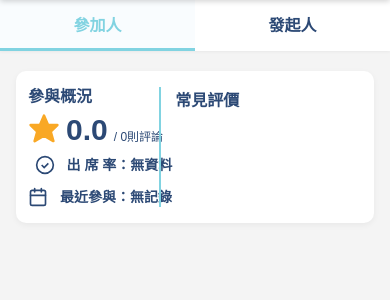
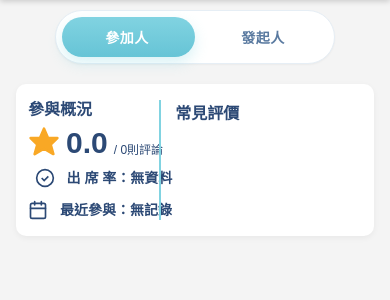
Before and after one commit to jialing1230/Sport-project, a Flask app: page /review_templates in a window 390 px wide. Shown: the part 70-370 px from the top of the page. Run offline with Flask 3, Linux system fonts and the light colour scheme; data that the repository does not hold is empty.

Commit message:
fix: 修改會員頁響應式排版 fix: 修改評價紀錄上方切換樣式

```diff
--- a/app/templates/review_templates.html
+++ b/app/templates/review_templates.html
@@ -48,32 +48,72 @@
         }
 
 
+        /* 讓 tab 區塊長得像膠囊 segmented control */
         .tab-switch {
-            display: flex;
-            justify-content: center;
-            background-color: #fff;
-            box-shadow: 0 1px 3px rgba(0, 0, 0, 0.05);
+        position: relative;                 /* 讓底片能絕對定位 */
+        display: flex;
+        gap: 6px;                           /* 兩顆按鈕的間距 */
+        justify-content: center;
+        max-width: 320px;                   /* 集中視覺焦點 */
+        margin: 10px auto 12px;             /* 和上方標題留一點距離 */
+        padding: 6px;                       /* 膠囊內側留白 */
+        border: 1px solid #e6eef5;
+        border-radius: 999px;
+        background: #ffffff;
+        box-shadow: 0 1px 2px rgba(0,0,0,0.04);
         }
 
-        .tab-btn {
-            flex: 1;
-            padding: 12px 0;
-            text-align: center;
-            font-weight: bold;
-            font-size: 16px;
-            color: #2c4975;
-            background: none;
-            border: none;
-            border-bottom: 3px solid transparent;
-            cursor: pointer;
-            transition: all 0.2s ease;
+        /* 背後的「高亮底片」；預設在左邊（參加人） */
+        .tab-switch::before {
+        content: "";
+        position: absolute;
+        top: 6px;
+        left: 6px;
+        width: calc(50% - 6px);             /* 兩半分 */
+        height: calc(100% - 12px);
+        border-radius: 999px;
+        background: linear-gradient(180deg, #81d3e1, #66c4d6);
+        box-shadow: 0 6px 14px rgba(129,211,225,0.30);
+        transition: transform .25s ease;    /* 滑動動畫 */
+        z-index: 0;                         /* 在文字下方 */
         }
 
-        .tab-btn.active {
-            border-bottom: 3px solid #81d3e1;
-            color: #81d3e1;
-            background-color: #f9fcfe;
+        /* 當右邊（發起人）是 active，就把底片滑到右邊 */
+        /* 只用 CSS :has()，不改你的 JS/HTML */
+        .tab-switch:has(#tab-organizer.active)::before {
+        transform: translateX(100%);
         }
+
+        /* 兩顆按鈕的共同樣式（不再用底線） */
+        .tab-btn {
+        position: relative;
+        z-index: 1;                         /* 文字在底片上層 */
+        flex: 1;
+        padding: 10px 0;
+        text-align: center;
+        font-weight: 700;
+        font-size: 15px;
+        letter-spacing: .5px;
+        color: #5a7aa0;                     /* 未選中：中性藍灰 */
+        background: transparent;
+        border: none;                       /* 移除底線 */
+        border-radius: 999px;               /* 膠囊外型 */
+        cursor: pointer;
+        transition: color .2s ease, transform .05s ease;
+        }
+
+        .tab-btn:active { transform: scale(.98); }
+
+        /* 選中時只改文字顏色（底片由 ::before 負責） */
+        .tab-btn.active { color: #ffffff; }
+
+        /* 小尺寸微調 */
+        @media (max-width: 400px) {
+        .tab-switch { max-width: 280px; }
+        .tab-btn { font-size: 14px; }
+        }
+
+
 
         .arrow-icon {
             fill: #2c4975;
```
Also changed, not shown: app/templates/member.html (+34 -38 lines).
